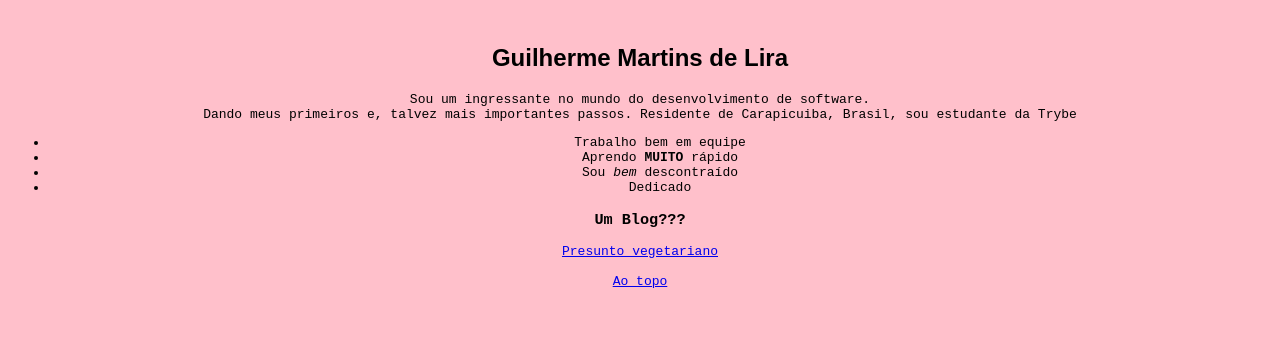
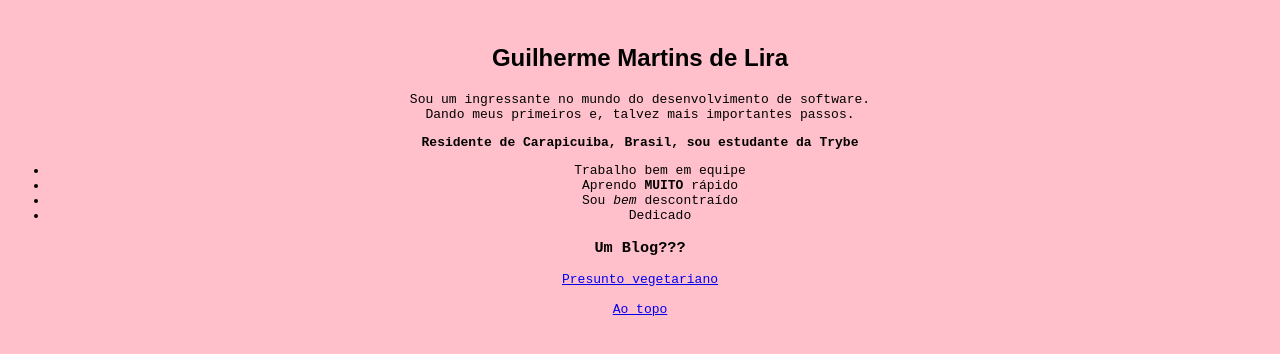
Before and after one commit to Gui-lira/Gui-lira.github.io, a plain HTML site: page index.html in a window 1280 px wide. Shown: the part 374-728 px from the top of the page. Drawn offline with Linux system fonts and the light colour scheme.

Commit message:
adicionei um reforço em moradia

```diff
--- a/index.html
+++ b/index.html
@@ -12,6 +12,9 @@
         h2 {
             font-family: sans-serif;
         }
+        #moradia {
+            font-weight: bolder;
+        }
     </style>
 </head>
 <body>
@@ -24,7 +27,8 @@
     <br>
     <h2>Guilherme Martins de Lira</h2>
     <p id="quem sou">Sou um ingressante no mundo do desenvolvimento de software.
-        <br> Dando meus primeiros e, talvez mais importantes passos. Residente de Carapicuiba, Brasil, sou estudante da Trybe</p>
+        <br> Dando meus primeiros e, talvez mais importantes passos.</p>
+        <p id="moradia"> Residente de Carapicuiba, Brasil, sou estudante da Trybe</p>
     <ul id="minhas qualidades">
         <li>Trabalho bem em equipe</li>
         <li>Aprendo <strong>MUITO</strong> rápido</li>
```
